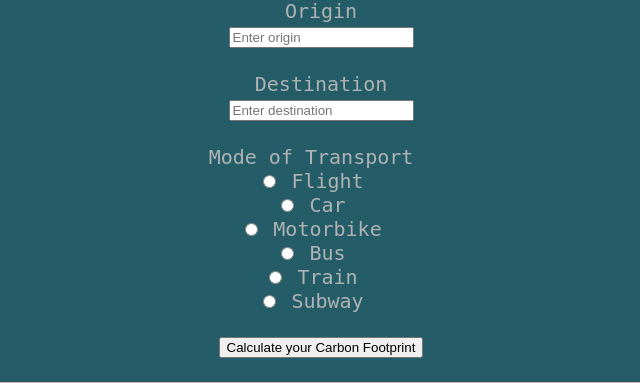
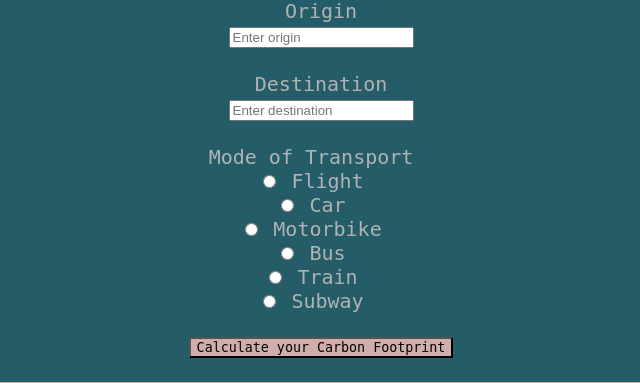
Before and after one commit to avran-v/ugamakes2, a Flask app: template website/templates/calculator.html in a window 1280 px wide. Shown: the part 214-597 px from the top of the page, without its empty margins (319-959 px from the left). Run offline with Flask 3, Linux system fonts and the light colour scheme; the template is opened without the code that fills it, so the values that code supplies are empty; some libraries are stand-ins or nearby versions; some web fonts are replaced.

Commit message:
fixed the button color

```diff
--- a/website/templates/calculator.html
+++ b/website/templates/calculator.html
@@ -96,8 +96,8 @@
     <br/>
     <button type="submit">Calculate your Carbon Footprint</button>
     <style>
-    button:hover {
-      background-color: #E79898; /* New background color on hover */
+    button {
+      background-color: #D1AEAC; /* New background color on hover */
       text-align: center;
       font-family: 'Sometype Mono', monospace;
     }
```
